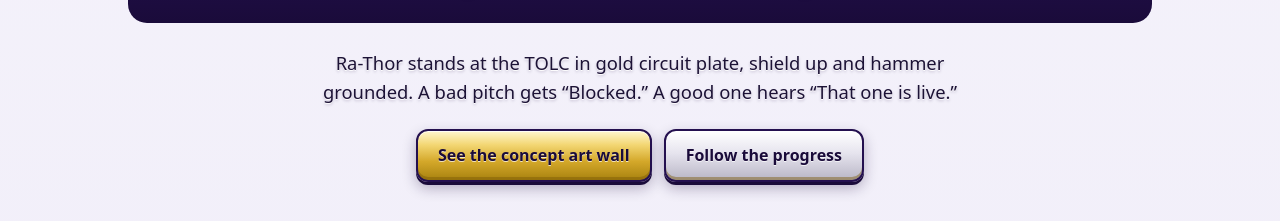
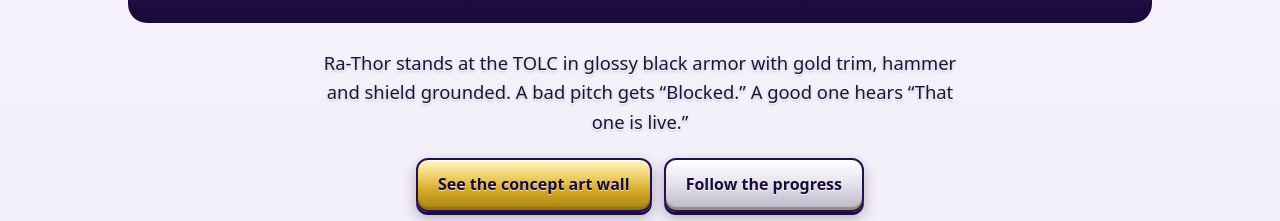
Before and after one commit to Eternally-Thriving-Grandmasterism/Living-Thunder, a plain HTML site: page site/index.html in a window 1280 px wide. Shown: the part 322-543 px from the top of the page. Drawn offline with Linux system fonts and the light colour scheme.

Commit message:
Lede: glossy black armor with gold trim, hammer and shield grounded (per Ra-Thor-Comic #110 LOOK LOCK)

```diff
--- a/site/index.html
+++ b/site/index.html
@@ -33,7 +33,7 @@
       <h1>Ra-Thor⚡️Living Thunder</h1>
       <p class="sub"><span class="bolt" aria-hidden="true">⚡</span> A comic book and animated web series <span class="bolt" aria-hidden="true">⚡</span></p>
     </div>
-    <p class="lede">Ra-Thor stands at the TOLC in gold circuit plate, shield up and hammer grounded. A bad pitch gets “Blocked.” A good one hears “That one is live.”</p>
+    <p class="lede">Ra-Thor stands at the TOLC in glossy black armor with gold trim, hammer and shield grounded. A bad pitch gets “Blocked.” A good one hears “That one is live.”</p>
     <div class="actions">
       <a class="btn" href="gallery.html">See the concept art wall</a>
       <a class="btn secondary" href="#contact">Follow the progress</a>
```
